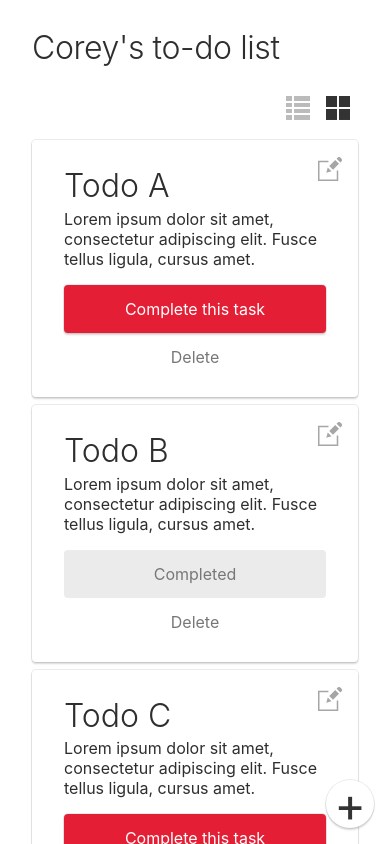
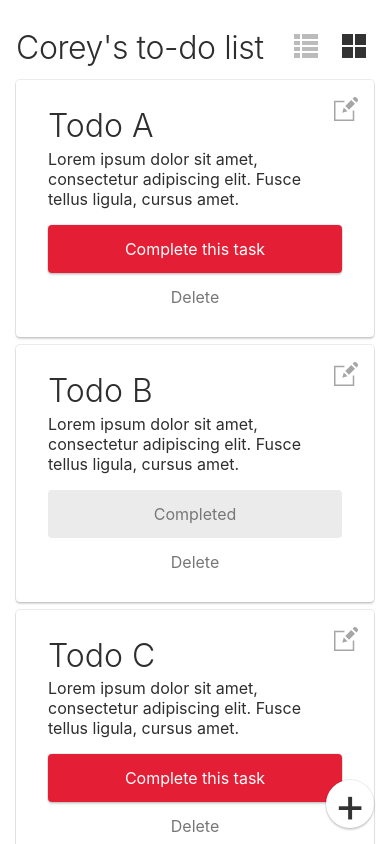
Before and after one commit to Corey-Roth/todo-app, a Vue app: page / in a window 390 px wide. Shown: the top 844 px of the page. Built offline with nearby package versions, Linux system fonts and the light colour scheme.

Commit message:
Enhanced mobile
Adjusted padding and margins for mobile.

```diff
--- a/src/App.vue
+++ b/src/App.vue
@@ -3,7 +3,6 @@
         <template>
             <div>
                 <create-todo v-on:create-todo="createTodo"></create-todo>
-                <div class="row"><h1>Corey's to-do list</h1></div>
                 <todo-list v-bind:todos="todos"></todo-list>
             </div>
         </template>
@@ -88,8 +87,9 @@
         font-weight: 300;
         letter-spacing: -0.0125em;
         line-height: 1;
-        margin: 0 0 1rem;
+        margin: 0;
         text-align: left;
+        width: calc(100% - 6rem);
     }
 
     #app {
@@ -175,7 +175,7 @@
         }
         #app {
             box-shadow: 0 0 0 0;
-            padding: 2em 0;
+            padding: 2em 0 0;
         }
 
         h1 {
--- a/src/components/CreateTodo.vue
+++ b/src/components/CreateTodo.vue
@@ -146,6 +146,7 @@
             left: 0;
             margin: 0;
             opacity: 0;
+            padding: 2em;
             position: fixed;
             right: 0;
             top: 0;
@@ -156,7 +157,7 @@
         .active.create-form {
             display: flex;
             flex-direction: column;
-            justify-content: space-between;
+            justify-content: flex-start;
             opacity: 1;
         }
 
@@ -169,9 +170,20 @@
         }
 
         .create-form .primary {
+            bottom: 2em;
+            left: 2em;
             margin: 0;
             max-width: 100%;
-            width: 100%;
+            position: fixed;
+            width: calc(66vw - 2em);
+        }
+
+        .create-form .secondary {
+            bottom: 2em;
+            padding: 2em 1em;
+            position: fixed;
+            right: 2em;
+            width: calc(33vw - 2em);
         }
 
         .field {
--- a/src/components/ToDo.vue
+++ b/src/components/ToDo.vue
@@ -98,10 +98,12 @@
         display: flex;
         flex-wrap: wrap;
         margin: 0.25em 0;
+        padding: 1.5em 4.5em 0;
         width: 100%;
     }
 
     .list .content {
+        margin-bottom: 0;
         width: calc(100% - 12em);
     }
 
@@ -114,6 +116,7 @@
         max-width: none;
         padding: 1em 0;
         text-align: left;
+        width: calc(100% - 12em);
     }
 
     .list .edit {
@@ -281,10 +284,11 @@
 
         .list .card {
             display: block;
-            padding: 1em;
+            padding: 1.5em 1em;
         }
 
         .list .content {
+            margin-bottom: 2em;
             width: 100%;
         }
 
--- a/src/components/TodoList.vue
+++ b/src/components/TodoList.vue
@@ -1,6 +1,7 @@
 <template>
     <div class="todo-list">
         <div class="row button-row">
+            <h1>Corey's to-do list</h1>
             <button v-on:click="toggleView" class="toggle" v-bind:class="{ list: isList }"><img src="../assets/list-view.svg"/></button>
             <button v-on:click="toggleView" class="toggle" v-bind:class="{ list: !isList }"><img src="../assets/grid-view.svg"/></button>
         </div>
@@ -74,7 +75,7 @@
         border: 0 none;
         display: inline-block;
         cursor: pointer;
-        margin: 1em 0;
+        margin: 0;
         opacity: 0.33;
         padding: 0 0.5em;
         font-size: 1em;
@@ -97,14 +98,16 @@
     }
 
     .row.button-row {
+        align-items: center;
         display: flex;
-        justify-content: flex-end;
+        justify-content: space-between;
+        margin-bottom: 1em;
     }
 
     @media screen and (max-width: 840px) {
         .row {
             display: block;
-            padding: 0 2em;
+            padding: 0 1em;
         }
     }
 </style>
```
